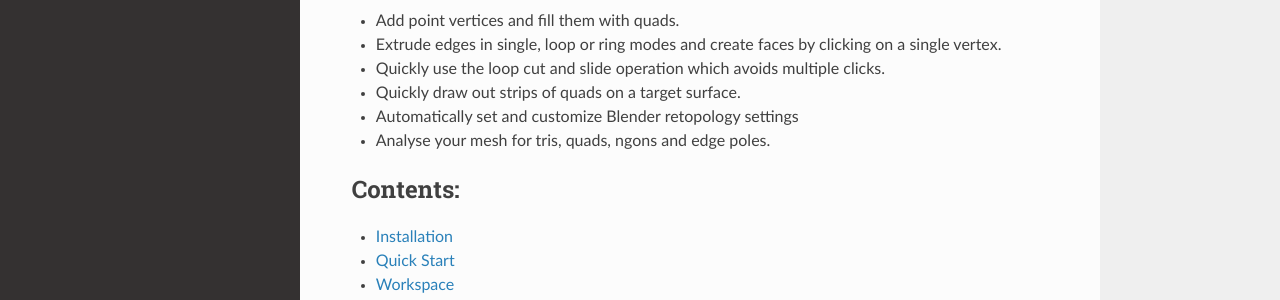
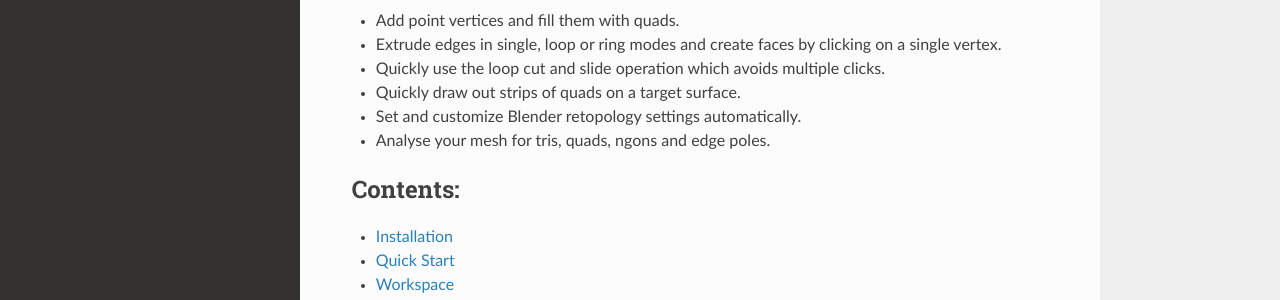
Before and after one commit to mkingsnorth/quad_maker_docs, a Sphinx documentation site: the page built from docs/index.rst, in a window 1280 px wide and 900 px high, scrolled down 1525 px. Shown: the part 342-642 px from the top of the window. Built offline with Sphinx 7.4.7 and the Read the Docs theme 2.0.0, drawn with Linux system fonts in a browser that asks for light colours.

Commit message:
Minor changes to wording

```diff
--- a/docs/index.rst
+++ b/docs/index.rst
@@ -56,7 +56,7 @@ Features:
 * Extrude edges in single, loop or ring modes and create faces by clicking on a single vertex.
 * Quickly use the loop cut and slide operation which avoids multiple clicks.
 * Quickly draw out strips of quads on a target surface.
-* Automatically set and customize Blender retopology settings
+* Set and customize Blender retopology settings automatically.
 * Analyse your mesh for tris, quads, ngons and edge poles.
 
 
```
